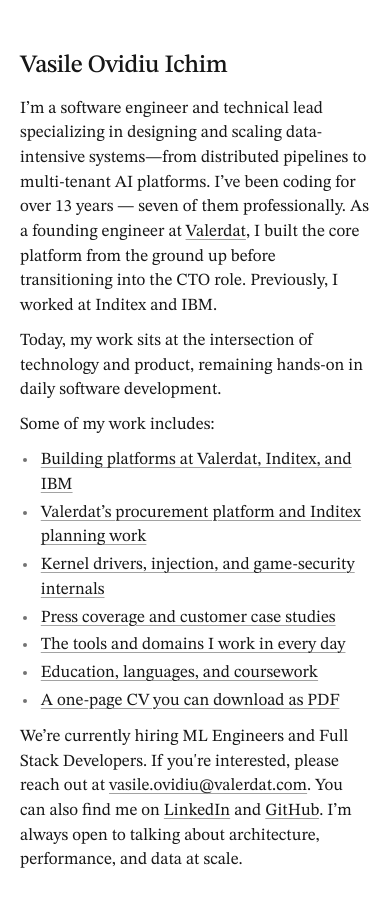
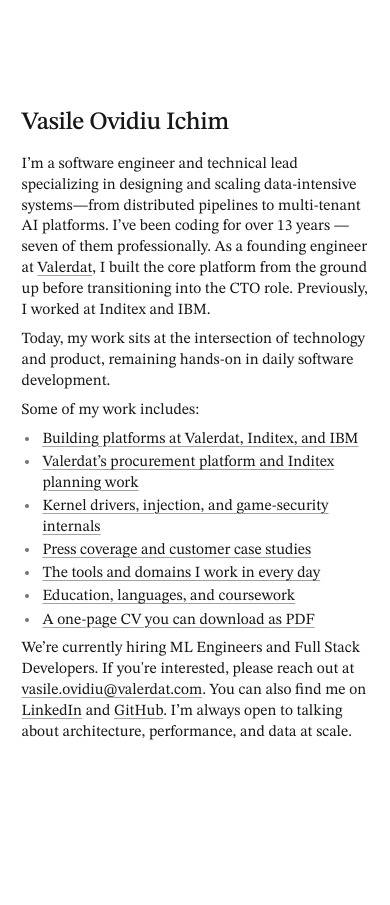
Before and after one commit to zabbix-byte/cv, a Django app: page / in a window 390 px wide. After the commit the page ends 740 px from the top, so only its background shows below. Run offline with Django 5.2, Linux system fonts and the light colour scheme; some web fonts are replaced.

Commit message:
feat: Enhance homepage CSS for improved layout and responsiveness
- Updated height, padding, and margin properties to optimize the homepage layout for various viewport sizes.
- Adjusted font sizes and line heights for better readability and visual hierarchy.
- Incremented the stylesheet version in the base HTML template to reflect the latest changes.

```diff
--- a/static/css/style.css
+++ b/static/css/style.css
@@ -460,48 +460,55 @@ a:focus-visible {
     padding-left: 1.25rem;
   }
 
-  /* Home: prefer one viewport; scroll if needed so the title never sits under the URL bar */
+  /* Home: one screen, no scroll — type/spacing scale with viewport; margins on all sides */
   body:has(.page-home) {
-    min-height: 100svh;
-    overflow-x: hidden;
+    height: 100svh;
+    max-height: 100svh;
+    overflow: hidden;
+    padding-left: 0;
+    padding-right: 0;
   }
 
   .page-home {
-    min-height: 100svh;
+    height: 100svh;
+    max-height: 100svh;
+    overflow: hidden;
     display: flex;
     flex-direction: column;
-    justify-content: flex-start;
+    justify-content: flex-start; /* keep title below chrome; bottom pad stays as margin */
     box-sizing: border-box;
-    padding-top: max(3.25rem, env(safe-area-inset-top, 0px) + 2.75rem);
-    padding-right: max(1.25rem, env(safe-area-inset-right, 0px) + 1rem);
-    padding-bottom: max(2rem, env(safe-area-inset-bottom, 0px) + 1.5rem);
-    padding-left: max(1.25rem, env(safe-area-inset-left, 0px) + 1rem);
-    font-size: clamp(15px, 2.15vh + 0.55rem, 17px);
-    line-height: 1.45;
+    padding-top: max(2.75rem, env(safe-area-inset-top, 0px) + 2.25rem);
+    padding-right: max(1.35rem, env(safe-area-inset-right, 0px) + 1.1rem);
+    padding-bottom: max(2.25rem, env(safe-area-inset-bottom, 0px) + 1.75rem);
+    padding-left: max(1.35rem, env(safe-area-inset-left, 0px) + 1.1rem);
+    font-size: clamp(11.5px, 1.35vh + 0.35rem, 15.5px);
+    line-height: 1.35;
   }
 
   .page-home article {
+    flex: 0 1 auto;
     min-height: 0;
-    margin-block: auto; /* center when short; collapses when content needs the top pad */
+    max-height: 100%;
+    margin-block: auto; /* equal air when it fits; sticks under top pad if tight */
   }
 
   .page-home h1 {
-    font-size: clamp(21px, 3.2vh + 0.4rem, 26px);
-    line-height: 1.15;
+    font-size: clamp(18px, 2.35vh + 0.4rem, 24px);
+    line-height: 1.12;
     letter-spacing: -0.02em;
-    margin-bottom: 0.7rem;
+    margin: 0 0 clamp(0.3rem, 1.1vh, 0.65rem);
   }
 
   .page-home p {
-    margin-bottom: 0.65rem;
+    margin: 0 0 clamp(0.28rem, 0.95vh, 0.55rem);
   }
 
   .page-home .section-list {
-    margin: 0 0 0.7rem;
+    margin: 0 0 clamp(0.28rem, 0.95vh, 0.55rem);
   }
 
   .page-home .section-list li {
-    margin-bottom: 0.2rem;
+    margin-bottom: clamp(0.04rem, 0.35vh, 0.14rem);
   }
 
   .page h1 {
@@ -621,32 +628,22 @@ a:focus-visible {
   }
 
   .page-home {
-    padding-top: max(3rem, env(safe-area-inset-top, 0px) + 2.5rem);
-    padding-right: 1.15rem;
-    padding-bottom: max(1.75rem, env(safe-area-inset-bottom, 0px) + 1.25rem);
-    padding-left: 1.15rem;
+    padding-right: max(1.2rem, env(safe-area-inset-right, 0px) + 1rem);
+    padding-left: max(1.2rem, env(safe-area-inset-left, 0px) + 1rem);
   }
 }
 
-/* Short viewports: tighten type, keep title clear of the chrome */
-@media (max-width: 720px) and (max-height: 700px) {
+/* Short phones: scale harder so everything still fits with margins */
+@media (max-width: 720px) and (max-height: 720px) {
   .page-home {
-    font-size: clamp(14px, 2vh + 0.45rem, 16px);
-    line-height: 1.4;
-    padding-top: max(2.75rem, env(safe-area-inset-top, 0px) + 2.25rem);
-    padding-bottom: max(1.5rem, env(safe-area-inset-bottom, 0px) + 1.1rem);
+    font-size: clamp(11.5px, 1.4vh + 0.3rem, 15px);
+    line-height: 1.35;
+    padding-top: max(2.5rem, env(safe-area-inset-top, 0px) + 2rem);
+    padding-bottom: max(2rem, env(safe-area-inset-bottom, 0px) + 1.5rem);
   }
 
   .page-home h1 {
-    margin-bottom: 0.5rem;
-  }
-
-  .page-home p {
-    margin-bottom: 0.5rem;
-  }
-
-  .page-home .section-list li {
-    margin-bottom: 0.12rem;
+    font-size: clamp(17px, 2.1vh + 0.35rem, 22px);
   }
 }
 
--- a/templates/base.html
+++ b/templates/base.html
@@ -72,7 +72,7 @@
     <link href="https://fonts.googleapis.com/css2?family=STIX+Two+Text:ital,wght@0,400;0,500;0,600;1,400;1,500&display=swap" rel="stylesheet">
     <link rel="preload" href="{% static 'fonts/stix-var-latin.woff2' %}" as="font" type="font/woff2" crossorigin>
 
-    <link rel="stylesheet" href="{% static 'css/style.css' %}?v=22">
+    <link rel="stylesheet" href="{% static 'css/style.css' %}?v=23">
     {% block head %}{% endblock %}
   </head>
 
```
